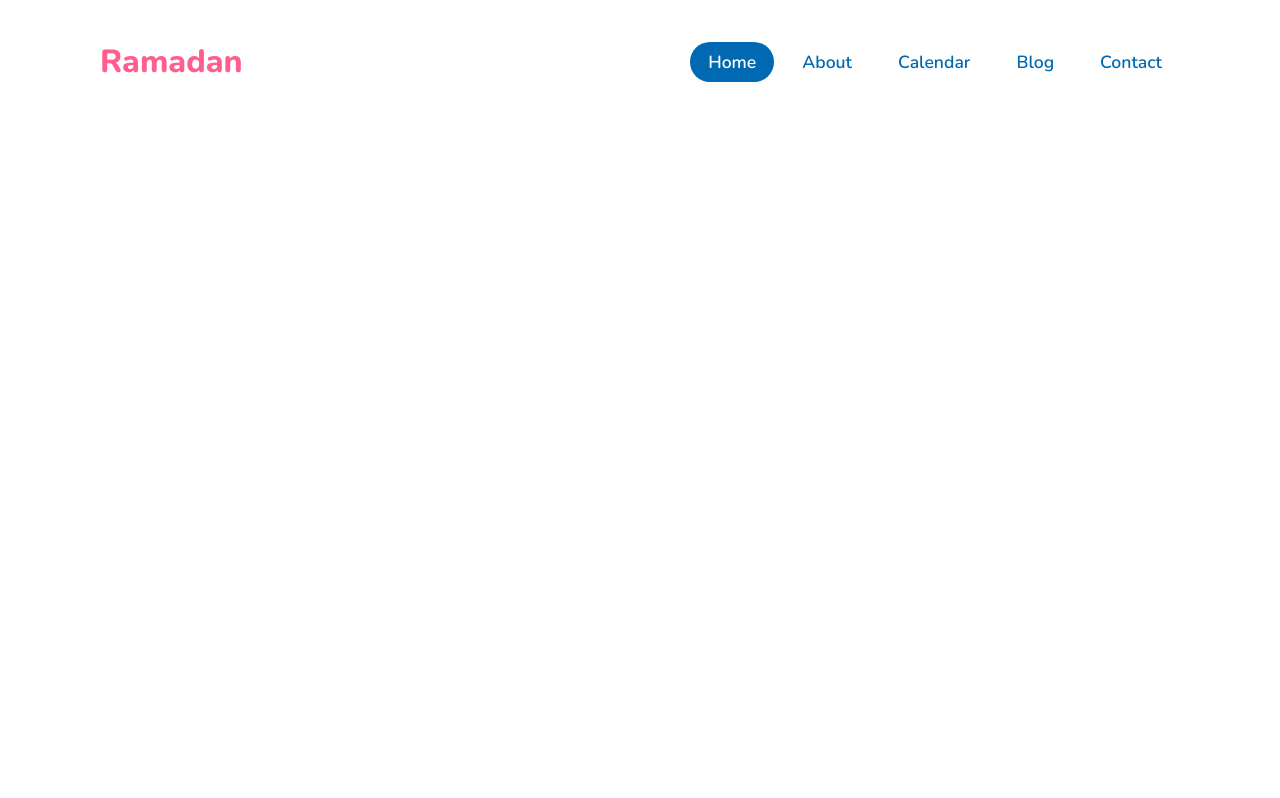
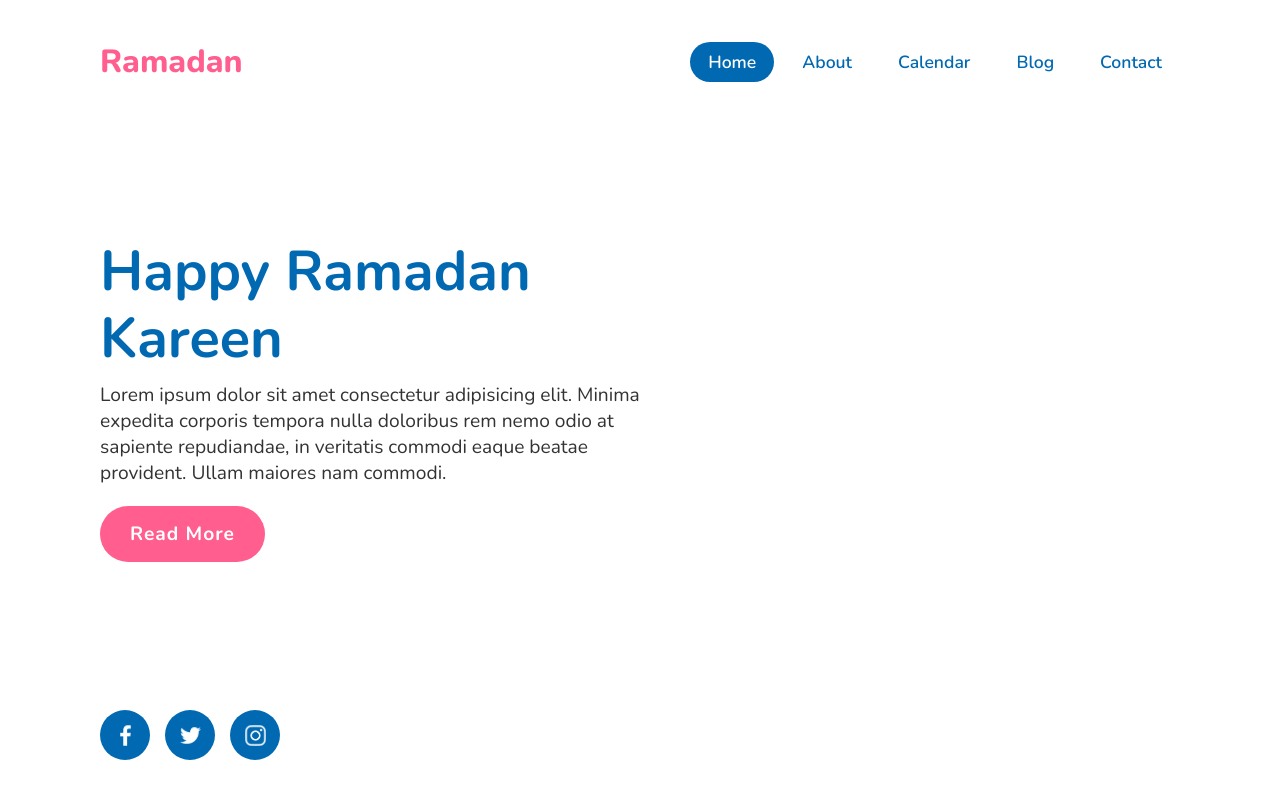
Before and after one commit to luizfilipeyep/ramadan-animated-website, a plain HTML site: page index.html in a window 1280 px wide. Drawn offline with nearby package versions, Linux system fonts and the light colour scheme.

Commit message:
finish .textBox and .sci

```diff
--- a/index.html
+++ b/index.html
@@ -19,6 +19,20 @@
                 <li><a href="#">Contact</a></li>
             </ul>
         </header>
+
+        <div class="content">
+            <div class="textBox">
+                <h1>Happy Ramadan Kareen</h1>
+                <p>Lorem ipsum dolor sit amet consectetur adipisicing elit. Minima expedita corporis tempora nulla doloribus rem nemo odio at sapiente repudiandae, in veritatis commodi eaque beatae provident. Ullam maiores nam commodi.</p>
+                <a href="#">Read More</a>
+            </div>
+        </div>
+
+        <ul class="sci">
+            <li><a href="#"><img src="assets/facebook.png" alt="facebook logo"></a></li>
+            <li><a href="#"><img src="assets/twitter.png" alt="twitter logo"></a></li>
+            <li><a href="#"><img src="assets/instagram.png" alt="instagram logo"></a></li>
+        </ul>
     </section>
 </body>
 </html>
--- a/styles/main.scss
+++ b/styles/main.scss
@@ -62,4 +62,73 @@ section {
             }
         }
     }
+
+    .content {
+        position: relative;
+
+        .textBox {
+            position: relative;
+            max-width: 550px;
+
+            h1 {
+                color: #0169b2;
+                font-size: 3.5em;
+                margin-bottom: 10px;
+                line-height: 1.2em;
+                font-weight: 700;
+            }
+
+            p {
+                font-size: 1.2em;
+                color: #333333;
+            }
+
+            a {
+                display: inline-block;
+                margin-top: 20px;
+                padding: 15px 30px;
+                background: #ff5e8e;
+                color: #fff;
+                font-size: 1.2em;
+                border-radius: 40px;
+                font-weight: 700;
+                letter-spacing: 1px;
+                text-decoration: none;
+            }
+        }
+    }
+
+    .sci {
+        position: absolute;
+        bottom: 40px;
+        display: flex;
+        justify-content: center;
+        align-items: center;
+
+        li {
+            list-style: none;
+
+            a {
+                position: relative;
+                margin-right: 15px;
+                width: 50px;
+                height: 50px;
+                background: #0169b2;
+                border-radius: 50%;
+                display: flex;
+                justify-content: center;
+                align-items: center;
+                transition: .2s ease-in-out;
+
+                img {
+                    filter: invert(1);
+                    transform: scale(.5);
+                }
+            }
+            a:hover {
+                background: #ff5e8e;
+                transform: translateY(-10px);
+            }
+        }
+    }
 }
```
Also changed, not shown: styles/main.css, 1 other file.
